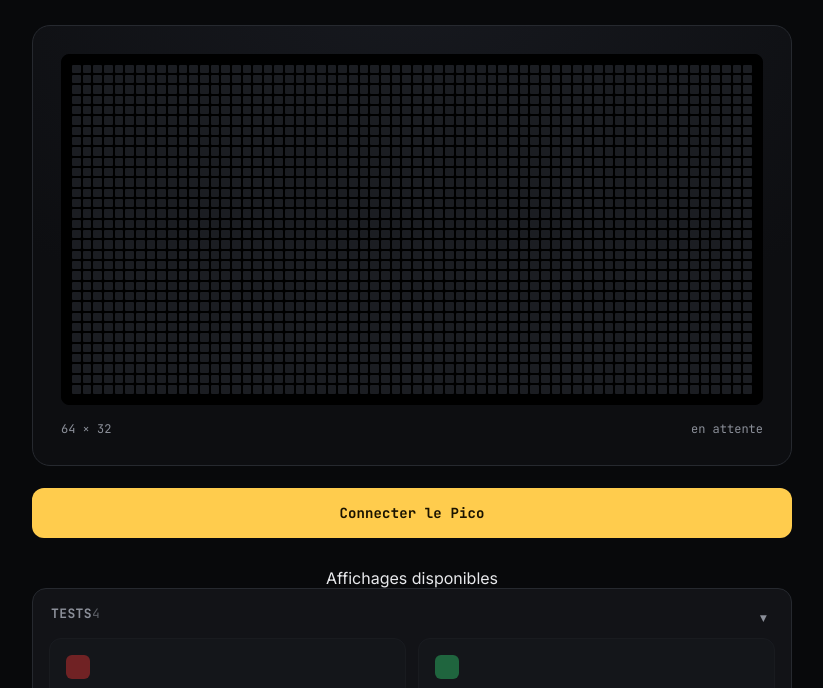
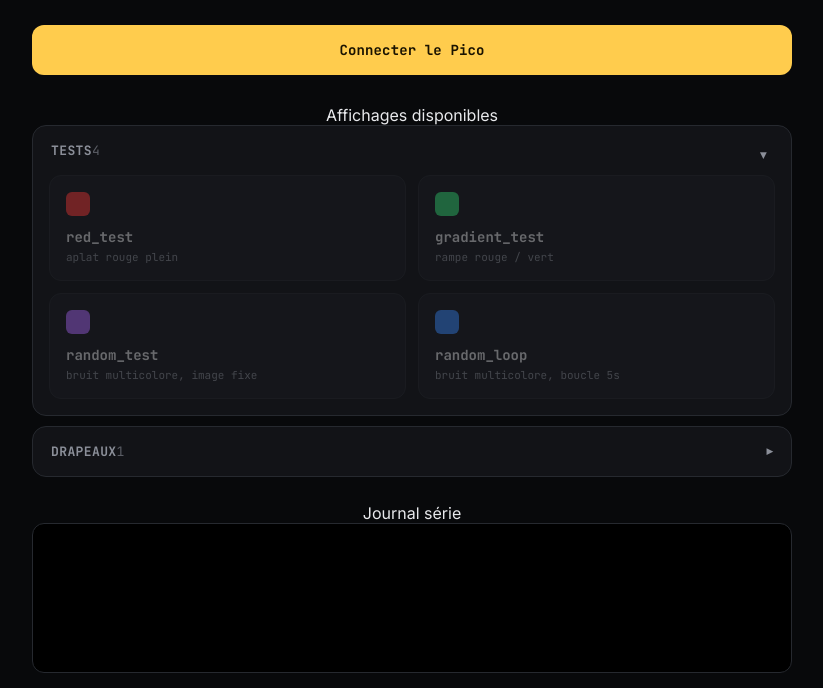
Before and after one commit to Basco64/Raspberry-Pi-Pico-2-HUB75, a plain HTML site: page web/index.html in a window 1280 px wide. Shown: the part 83-771 px from the top of the page, without its empty margins (228-1051 px from the left). Drawn offline with Linux system fonts and the light colour scheme.

Commit message:
implement web interface

```diff
--- a/web/index.html
+++ b/web/index.html
@@ -14,14 +14,6 @@
         <span id="status-text">non connecté</span>
       </div>
     </header>
-
-    <div class="hero">
-      <div id="matrix"></div>
-      <div class="hero-caption">
-        <span>64 × 32</span>
-        <span id="hero-mode">en attente</span>
-      </div>
-    </div>
 
     <div class="connect-row">
       <button class="btn-connect" id="connect-btn">Connecter le Pico</button>
--- a/web/script.js
+++ b/web/script.js
@@ -23,28 +23,6 @@ const CATEGORIES = [
     items: [{ id: "flag_basque", label: "Ikurriña", sub: "drapeau basque", color: "#e30613" }],
   },
 ];
-
-// ---------- construire la grille de la maquette (64x32) ----------
-const matrixEl = document.getElementById("matrix");
-const cells = [];
-for (let i = 0; i < 64 * 32; i++) {
-  const c = document.createElement("div");
-  c.className = "cell";
-  matrixEl.appendChild(c);
-  cells.push(c);
-}
-
-function paintMatrix(colorHex) {
-  cells.forEach((c) => {
-    if (!colorHex) {
-      c.style.background = "#1b1d22";
-      return;
-    }
-    const flicker = Math.random() > 0.15;
-    c.style.background = flicker ? colorHex : "#1b1d22";
-  });
-}
-paintMatrix(null);
 
 // ---------- construire les catégories + cartes ----------
 const categoriesEl = document.getElementById("categories");
@@ -90,7 +68,6 @@ const statusEl = document.getElementById("status");
 const statusTextEl = document.getElementById("status-text");
 const connectBtn = document.getElementById("connect-btn");
 const consoleEl = document.getElementById("console");
-const heroModeEl = document.getElementById("hero-mode");
 
 function log(text, cls) {
   const line = document.createElement("div");
@@ -106,8 +83,6 @@ function setConnected(isConnected, label) {
   connectBtn.textContent = isConnected ? "Déconnecter" : "Connecter le Pico";
   document.querySelectorAll(".pattern-card").forEach((b) => (b.disabled = !isConnected));
   if (!isConnected) {
-    paintMatrix(null);
-    heroModeEl.textContent = "en attente";
     document.querySelectorAll(".pattern-card").forEach((b) => b.classList.remove("active"));
   }
 }
@@ -190,8 +165,6 @@ async function sendCommand(pattern) {
   document
     .querySelectorAll(".pattern-card")
     .forEach((b) => b.classList.toggle("active", b.dataset.id === pattern.id));
-  heroModeEl.textContent = pattern.label.toLowerCase();
-  paintMatrix(pattern.color);
 }
 
 connectBtn.addEventListener("click", () => {
--- a/web/style.css
+++ b/web/style.css
@@ -94,44 +94,6 @@ header {
 .status-pill.err .status-dot {
   background: var(--red);
   box-shadow: 0 0 8px var(--red);
-}
-
-/* ---------- hero matrix preview ---------- */
-.hero {
-  width: 100%;
-  max-width: 760px;
-  background: radial-gradient(120% 140% at 50% -10%, #17191f 0%, #0d0e11 60%);
-  border: 1px solid var(--line);
-  border-radius: 18px;
-  padding: 28px;
-  margin-bottom: 22px;
-}
-
-#matrix {
-  display: grid;
-  grid-template-columns: repeat(64, 1fr);
-  gap: 2px;
-  aspect-ratio: 64 / 32;
-  width: 100%;
-  background: #000;
-  border-radius: 8px;
-  padding: 10px;
-  border: 1px solid #000;
-}
-.cell {
-  background: #1b1d22;
-  border-radius: 1px;
-  transition: background 0.12s ease;
-}
-
-.hero-caption {
-  margin-top: 16px;
-  display: flex;
-  justify-content: space-between;
-  align-items: center;
-  font-family: "JetBrains Mono", monospace;
-  font-size: 12px;
-  color: var(--text-dim);
 }
 
 /* ---------- connect button ---------- */
```
Also changed, not shown: 2 other files.
